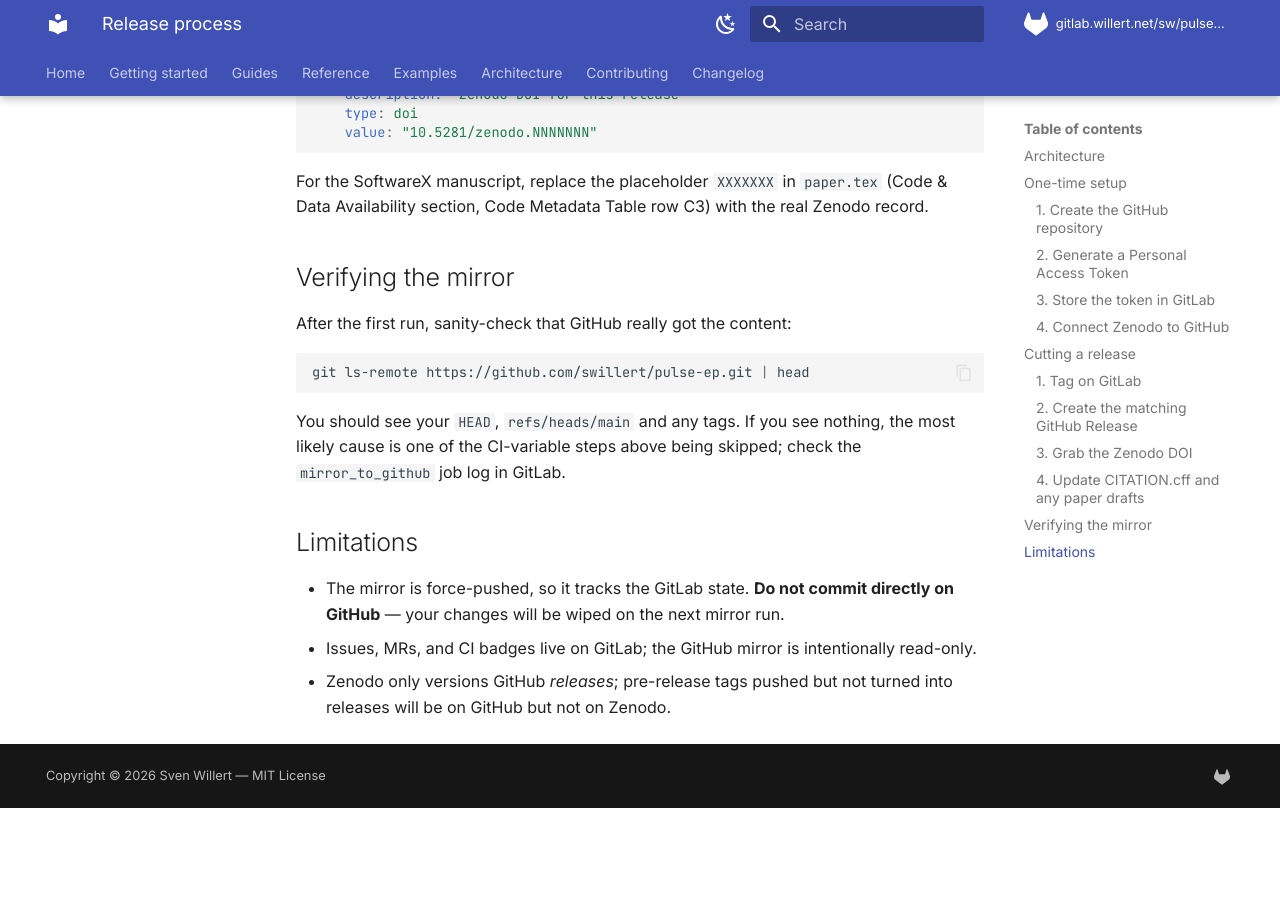
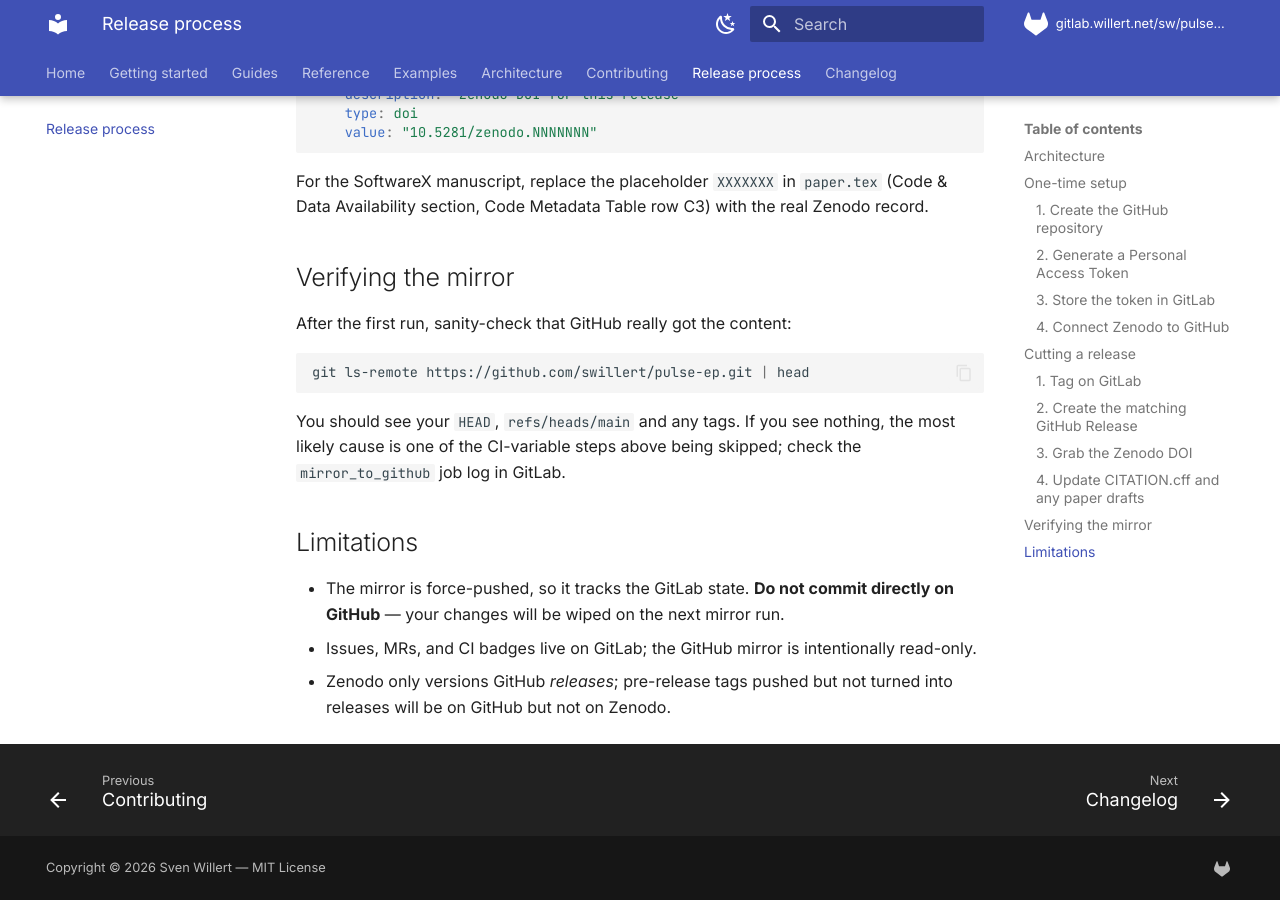
Before and after one commit to swillert/pulse-ep, an MkDocs documentation site: the page built from docs/release-process.md, in a window 1280 px wide and 900 px high, scrolled down 2698 px. Built offline with MkDocs 1.6.1 and Material for MkDocs 9.7.7, drawn with Linux system fonts in a browser that asks for light colours; before the commit the page ends 3506 px from its top, so only the background shows below that.

Commit message:
docs: link release-process page in mkdocs navigation

```diff
--- a/mkdocs.yml
+++ b/mkdocs.yml
@@ -149,4 +149,5 @@ nav:
       - Overview: examples/index.md
   - Architecture: architecture.md
   - Contributing: contributing.md
+  - Release process: release-process.md
   - Changelog: changelog.md
```
